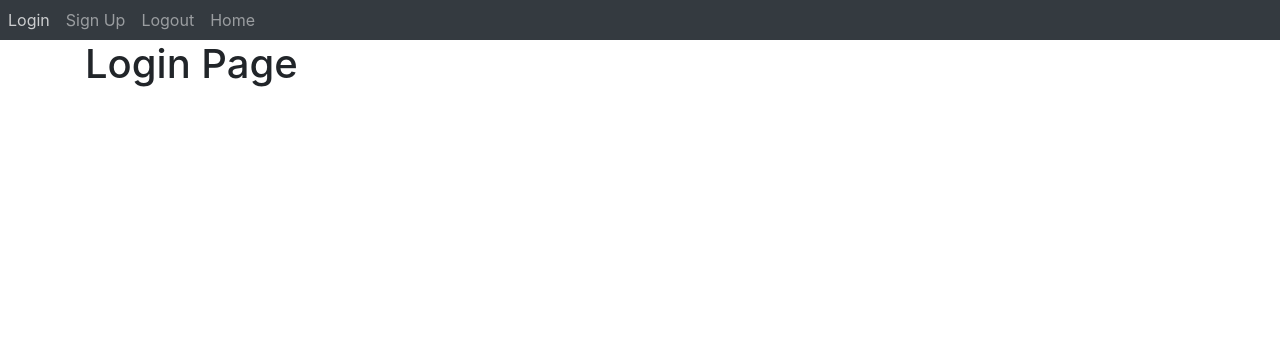
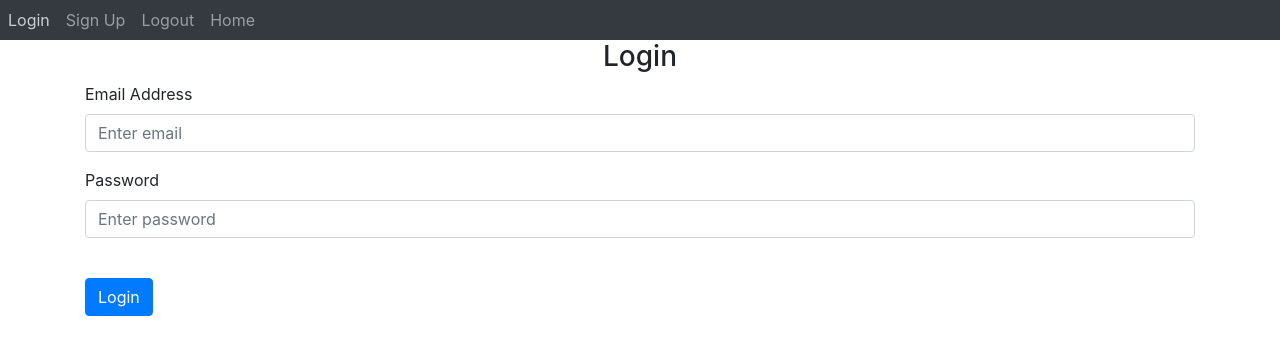
Before and after one commit to Apolloscar/Notepad-Website, a Flask app: page /login in a window 1280 px wide. Shown: the top 355 px of the page. Run offline with Flask 3, Linux system fonts and the light colour scheme; some libraries are stand-ins or nearby versions.

Commit message:
Made form for login

```diff
--- a/website/templates/login.html
+++ b/website/templates/login.html
@@ -2,7 +2,16 @@
 {% block title %}Login{% endblock %}
 
 {%block content%}
-<h1>Login Page</h1>
-
+    <h3 align = "center">Login</h3>
+    <div class="form-group">
+        <label for="email">Email Address</label>
+        <input type="email" class = "form-control" id = "email" name = "email" placeholder="Enter email">
+    </div>
+    <div class="form-group">
+        <label for="password">Password</label>
+        <input type="text" class = "form-control" id = "password" name = "password" placeholder="Enter password">
+    </div>
+    <br/>
+    <button type = "submit" class="btn btn-primary">Login</button>
 
 {%endblock%}
```
